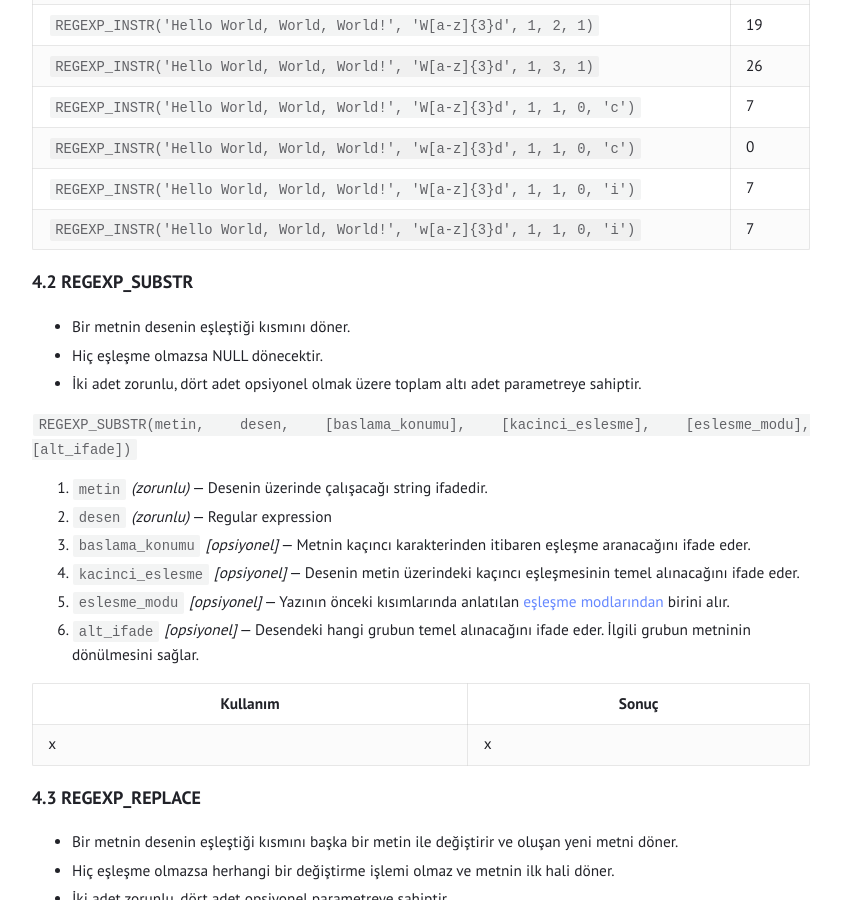
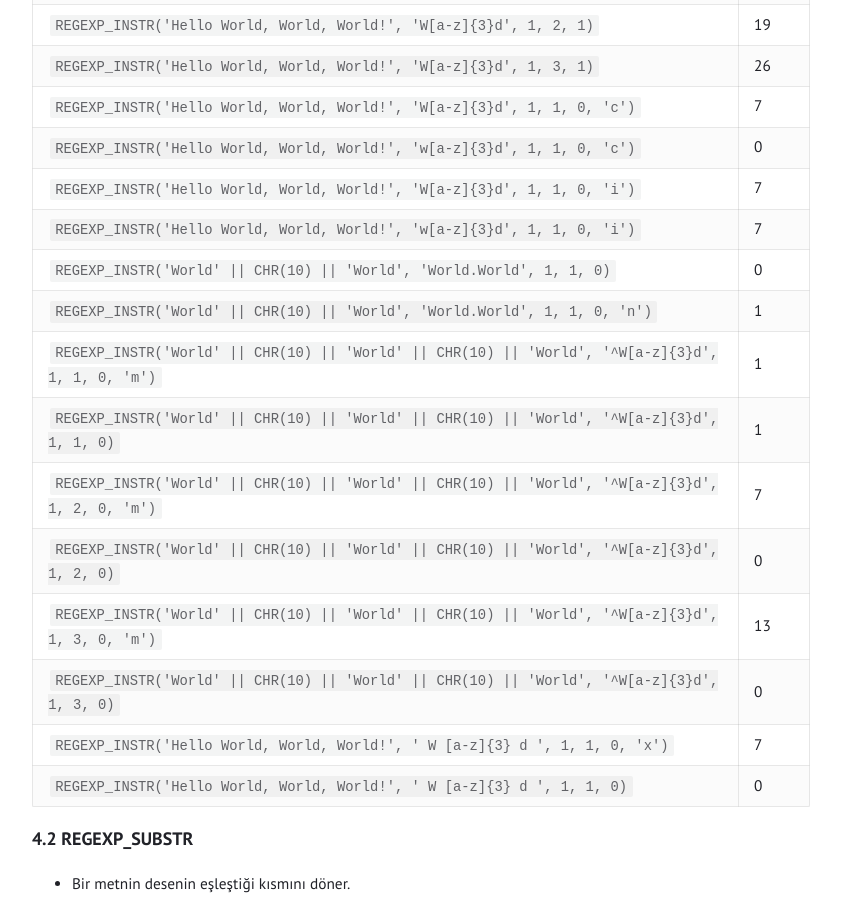
Before and after one commit to tunahanoguz/tunahanoguz.github.io, a Jekyll site: the page built from _posts/2025-05-05-oracle-regular-expressions.md, in a window 1280 px wide and 900 px high, scrolled down 7105 px. Shown: the whole window, without its empty margins (219-1060 px from the left). Built offline with Jekyll 4.4.1, drawn with Linux system fonts in a browser that asks for light colours.

Commit message:
Update 2025-05-05-oracle-regular-expressions.md

````diff
--- a/_posts/2025-05-05-oracle-regular-expressions.md
+++ b/_posts/2025-05-05-oracle-regular-expressions.md
@@ -164,23 +164,33 @@ Aşağıdaki tabloda [burada](#desenler-ve-aciklamalari) açıklamaları yer ala
 6. ```eslesme_modu``` *[opsiyonel]* — Yazının önceki kısımlarında anlatılan [eşleşme modlarından](#eslesme-modlari) birini alır.
 7. ```alt_ifade``` *[opsiyonel]* — Desendeki hangi grubun temel alınacağını ifade eder. İlgili grubun konumunun dönülmesini sağlar.
 
-| Kullanım                                                                 | Sonuç |
-|--------------------------------------------------------------------------|-------|
-| `REGEXP_INSTR('Hello World!', 'W[a-z]{3}d!')`                            | 7     |
-| `REGEXP_INSTR('Hello World, World, World!', 'W[a-z]{3}d', 7)`            | 7     |
-| `REGEXP_INSTR('Hello World, World, World!', 'W[a-z]{3}d', 8)`            | 14    |
-| `REGEXP_INSTR('Hello World, World, World!', 'W[a-z]{3}d', 14)`           | 14    |
-| `REGEXP_INSTR('Hello World, World, World!', 'W[a-z]{3}d', 15)`           | 21    |
-| `REGEXP_INSTR('Hello World, World, World!', 'W[a-z]{3}d', 1, 1)`         | 7     |
-| `REGEXP_INSTR('Hello World, World, World!', 'W[a-z]{3}d', 1, 2)`         | 14    |
-| `REGEXP_INSTR('Hello World, World, World!', 'W[a-z]{3}d', 1, 3)`         | 21    |
-| `REGEXP_INSTR('Hello World, World, World!', 'W[a-z]{3}d', 1, 1, 1)`      | 12    |
-| `REGEXP_INSTR('Hello World, World, World!', 'W[a-z]{3}d', 1, 2, 1)`      | 19    |
-| `REGEXP_INSTR('Hello World, World, World!', 'W[a-z]{3}d', 1, 3, 1)`      | 26    |
-| `REGEXP_INSTR('Hello World, World, World!', 'W[a-z]{3}d', 1, 1, 0, 'c')` | 7     |
-| `REGEXP_INSTR('Hello World, World, World!', 'w[a-z]{3}d', 1, 1, 0, 'c')` | 0     |
-| `REGEXP_INSTR('Hello World, World, World!', 'W[a-z]{3}d', 1, 1, 0, 'i')` | 7     |
-| `REGEXP_INSTR('Hello World, World, World!', 'w[a-z]{3}d', 1, 1, 0, 'i')` | 7     |
+| Kullanım                                                                                             | Sonuç |
+|------------------------------------------------------------------------------------------------------|-------|
+| `REGEXP_INSTR('Hello World!', 'W[a-z]{3}d!')`                                                        | 7     |
+| `REGEXP_INSTR('Hello World, World, World!', 'W[a-z]{3}d', 7)`                                        | 7     |
+| `REGEXP_INSTR('Hello World, World, World!', 'W[a-z]{3}d', 8)`                                        | 14    |
+| `REGEXP_INSTR('Hello World, World, World!', 'W[a-z]{3}d', 14)`                                       | 14    |
+| `REGEXP_INSTR('Hello World, World, World!', 'W[a-z]{3}d', 15)`                                       | 21    |
+| `REGEXP_INSTR('Hello World, World, World!', 'W[a-z]{3}d', 1, 1)`                                     | 7     |
+| `REGEXP_INSTR('Hello World, World, World!', 'W[a-z]{3}d', 1, 2)`                                     | 14    |
+| `REGEXP_INSTR('Hello World, World, World!', 'W[a-z]{3}d', 1, 3)`                                     | 21    |
+| `REGEXP_INSTR('Hello World, World, World!', 'W[a-z]{3}d', 1, 1, 1)`                                  | 12    |
+| `REGEXP_INSTR('Hello World, World, World!', 'W[a-z]{3}d', 1, 2, 1)`                                  | 19    |
+| `REGEXP_INSTR('Hello World, World, World!', 'W[a-z]{3}d', 1, 3, 1)`                                  | 26    |
+| `REGEXP_INSTR('Hello World, World, World!', 'W[a-z]{3}d', 1, 1, 0, 'c')`                             | 7     |
+| `REGEXP_INSTR('Hello World, World, World!', 'w[a-z]{3}d', 1, 1, 0, 'c')`                             | 0     |
+| `REGEXP_INSTR('Hello World, World, World!', 'W[a-z]{3}d', 1, 1, 0, 'i')`                             | 7     |
+| `REGEXP_INSTR('Hello World, World, World!', 'w[a-z]{3}d', 1, 1, 0, 'i')`                             | 7     |
+| ```REGEXP_INSTR('World' || CHR(10) || 'World', 'World.World', 1, 1, 0)```                            | 0     |
+| ```REGEXP_INSTR('World' || CHR(10) || 'World', 'World.World', 1, 1, 0, 'n')```                       | 1     |
+| ```REGEXP_INSTR('World' || CHR(10) || 'World' || CHR(10) || 'World', '^W[a-z]{3}d', 1, 1, 0, 'm')``` | 1     |
+| ```REGEXP_INSTR('World' || CHR(10) || 'World' || CHR(10) || 'World', '^W[a-z]{3}d', 1, 1, 0)```      | 1     |
+| ```REGEXP_INSTR('World' || CHR(10) || 'World' || CHR(10) || 'World', '^W[a-z]{3}d', 1, 2, 0, 'm')``` | 7     |
+| ```REGEXP_INSTR('World' || CHR(10) || 'World' || CHR(10) || 'World', '^W[a-z]{3}d', 1, 2, 0)```      | 0     |
+| ```REGEXP_INSTR('World' || CHR(10) || 'World' || CHR(10) || 'World', '^W[a-z]{3}d', 1, 3, 0, 'm')``` | 13    |
+| ```REGEXP_INSTR('World' || CHR(10) || 'World' || CHR(10) || 'World', '^W[a-z]{3}d', 1, 3, 0)```      | 0     |
+| `REGEXP_INSTR('Hello World, World, World!', ' W [a-z]{3} d   ', 1, 1, 0, 'x')`                       | 7     |
+| `REGEXP_INSTR('Hello World, World, World!', ' W [a-z]{3} d   ', 1, 1, 0)`                            | 0     |
 
 ### 4.2 REGEXP_SUBSTR {#REGEXP_SUBSTR}
 
````
